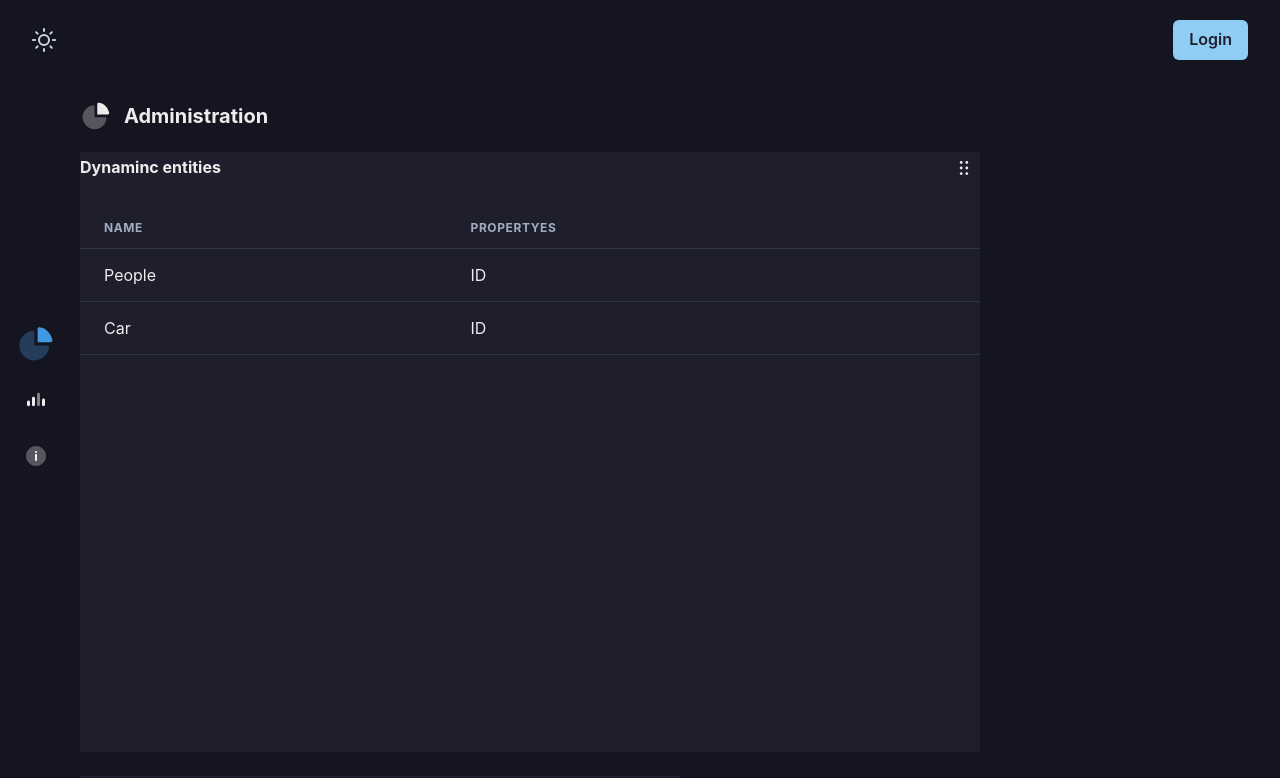
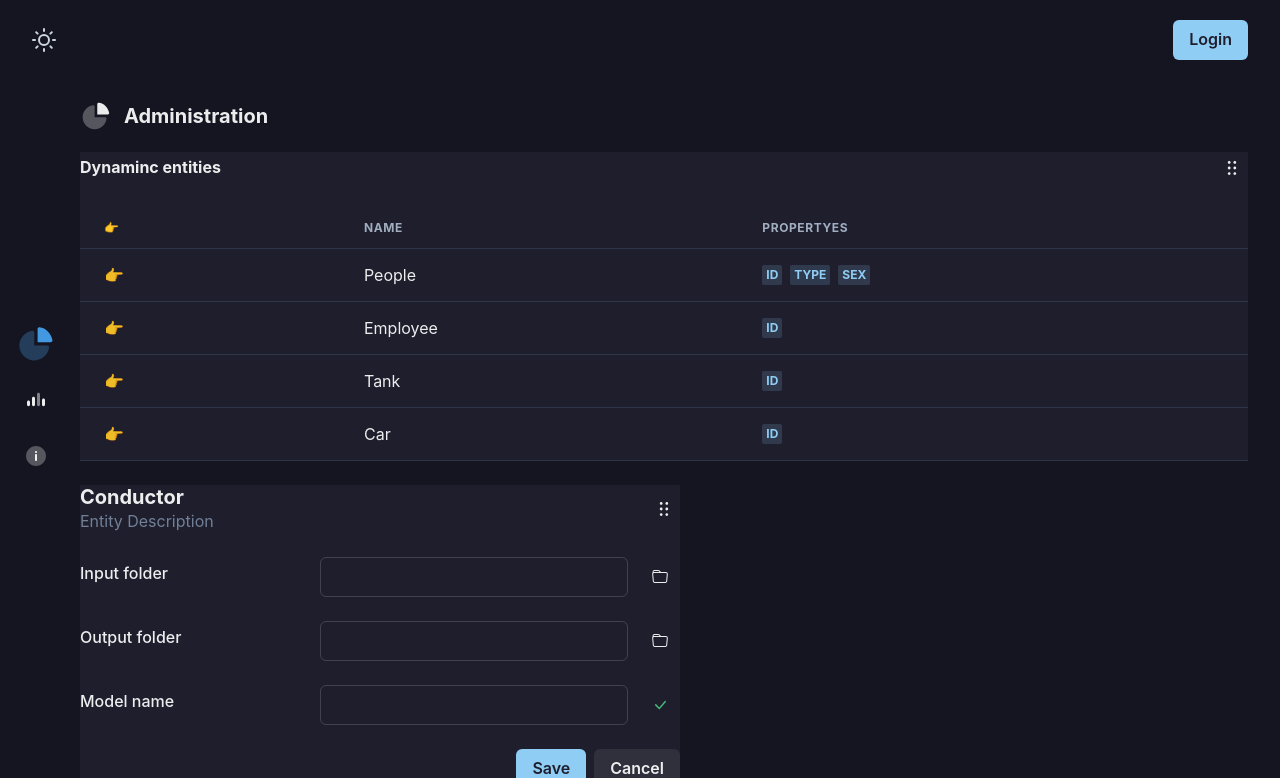
Before and after one commit to TheSpectreTeam/Octopus.GUI, a React app: page /admin in a window 1280 px wide. Shown: the top 778 px of the page. Built offline with nearby package versions, Linux system fonts and the light colour scheme.

Commit message:
feat(DynamicEntities)[OCT-30]: added expanding rows to the table

```diff
--- a/src/features/DynamicEntities/index.tsx
+++ b/src/features/DynamicEntities/index.tsx
@@ -7,52 +7,22 @@ import {
     Flex,
     Heading,
     IconButton,
-    Table as ChakraTable,
+    Table,
     Thead,
     Tbody,
     Tr,
     Th,
     Td,
     chakra,
+    Badge,
+    Code,
 } from "@chakra-ui/react";
 
-import { useTable, useSortBy, Column } from "react-table";
+import { useTable, useSortBy, Column, useExpanded } from "react-table";
 import React from "react";
 import Card from "../../common/Card";
 
 const DynamicEntities = () => {
-    return (
-        <Card width={900} height={600}>
-            <Flex
-                width={"100%"}
-                direction={"row"}
-                alignItems={"center"}
-                justifyContent="space-between"
-            >
-                <Flex>
-                    <Heading as="h2" size="sm">
-                        Dynaminc entities
-                    </Heading>
-                </Flex>
-                <Flex gap={3}>
-                    <IconButton
-                        aria-label="button"
-                        size="sm"
-                        variant={"ghost"}
-                        icon={<DragHandleIcon />}
-                    />
-                </Flex>
-            </Flex>
-            <Flex width={"100%"}>
-                <Table />
-            </Flex>
-        </Card>
-    );
-};
-
-export default DynamicEntities;
-
-const Table = () => {
     type DynamicEntityDBProperty = {
         dataBaseTypeName: string;
         length: number;
@@ -60,16 +30,19 @@ const Table = () => {
         isKey: boolean;
         comment: string;
     };
+
     type DataProperty = {
         propertyName: string;
         systemTypeName: string; //union
         valueIndex: number;
         dynamicEntityDataBaseProperty: DynamicEntityDBProperty;
     };
+
     type Data = {
         entityName: string;
         properties: Array<DataProperty>;
     };
+
     const data: Data[] = React.useMemo(
         (): Data[] => [
             {
@@ -99,6 +72,52 @@ const Table = () => {
                             length: 25,
                         },
                     },
+                    {
+                        propertyName: "Sex",
+                        valueIndex: 2,
+                        systemTypeName: "String",
+                        dynamicEntityDataBaseProperty: {
+                            comment: "entity type",
+                            dataBaseTypeName: "string",
+                            isKey: false,
+                            isNotNull: true,
+                            length: 25,
+                        },
+                    },
+                ],
+            },
+            {
+                entityName: "Employee",
+                properties: [
+                    {
+                        propertyName: "ID",
+                        valueIndex: 3,
+                        systemTypeName: "Int32",
+                        dynamicEntityDataBaseProperty: {
+                            comment: "text",
+                            dataBaseTypeName: "int",
+                            isKey: false,
+                            isNotNull: true,
+                            length: 25,
+                        },
+                    },
+                ],
+            },
+            {
+                entityName: "Tank",
+                properties: [
+                    {
+                        propertyName: "ID",
+                        valueIndex: 4,
+                        systemTypeName: "Int32",
+                        dynamicEntityDataBaseProperty: {
+                            comment: "text",
+                            dataBaseTypeName: "int",
+                            isKey: false,
+                            isNotNull: true,
+                            length: 25,
+                        },
+                    },
                 ],
             },
             {
@@ -106,7 +125,7 @@ const Table = () => {
                 properties: [
                     {
                         propertyName: "ID",
-                        valueIndex: 0,
+                        valueIndex: 5,
                         systemTypeName: "Int32",
                         dynamicEntityDataBaseProperty: {
                             comment: "text",
@@ -125,29 +144,104 @@ const Table = () => {
     const columns = React.useMemo<Column<Data>[]>(
         () => [
             {
+                Header: ({
+                    getToggleAllRowsExpandedProps,
+                    isAllRowsExpanded,
+                }) => (
+                    <span {...getToggleAllRowsExpandedProps()}>
+                        {isAllRowsExpanded ? "👇" : "👉"}
+                    </span>
+                ),
+                id: "expander",
+                Cell: ({ row }: any) => (
+                    <span {...row.getToggleRowExpandedProps()}>
+                        {row.isExpanded ? "👇" : "👉"}
+                    </span>
+                ),
+                width: 10,
+            },
+            {
+                id: "entityName",
                 Header: "Name",
                 accessor: "entityName",
+                width: 30,
             },
             {
+                id: "properties",
                 Header: "Propertyes",
                 accessor: "properties",
-                Cell: ({ value }) => <span>{value[0].propertyName}</span>,
+                width: 60,
+                Cell: ({ value }) => (
+                    <Flex gap={2}>
+                        {value.map((item: any, index: number) => (
+                            <Badge colorScheme={"blue"} key={index}>
+                                {item.propertyName}
+                            </Badge>
+                        ))}
+                    </Flex>
+                ),
             },
         ],
         []
     );
 
+    const renderRowSubComponent = React.useCallback(({ row }: any) => {
+        return (
+            <pre>
+                <Code width={"full"}>
+                    {JSON.stringify(row.values, null, 2)}
+                </Code>
+            </pre>
+        );
+    }, []);
+
+    return (
+        <Card overflowX={"auto"} width={1200} height={"fit-content"}>
+            <Flex
+                width={"100%"}
+                direction={"row"}
+                alignItems={"center"}
+                justifyContent="space-between"
+            >
+                <Flex>
+                    <Heading as="h2" size="sm">
+                        Dynaminc entities
+                    </Heading>
+                </Flex>
+                <Flex gap={3}>
+                    <IconButton
+                        aria-label="button"
+                        size="sm"
+                        variant={"ghost"}
+                        icon={<DragHandleIcon />}
+                    />
+                </Flex>
+            </Flex>
+            <Flex width={"100%"}>
+                <CustomTable
+                    data={data}
+                    columns={columns}
+                    renderRowSubComponent={renderRowSubComponent}
+                />
+            </Flex>
+        </Card>
+    );
+};
+
+export default DynamicEntities;
+
+const CustomTable = ({ columns, data, renderRowSubComponent }: any) => {
     const {
         getTableProps,
         getTableBodyProps,
         headerGroups,
         rows,
         prepareRow,
-        state: { expanded },
-    } = useTable({ columns, data }, useSortBy);
+        visibleColumns,
+    } = useTable({ columns, data }, useSortBy, useExpanded);
 
     return (
-        <ChakraTable {...getTableProps()}>
+        <Table {...getTableProps()}>
             <Thead>
                 {headerGroups.map((headerGroup) => (
                     <Tr {...headerGroup.getHeaderGroupProps()}>
@@ -176,6 +270,7 @@ const Table = () => {
                 {rows.map((row) => {
                     prepareRow(row);
                     return (
+                        <>
                             <Tr {...row.getRowProps()}>
                                 {row.cells.map((cell) => (
                                     <Td {...cell.getCellProps()}>
@@ -183,9 +278,17 @@ const Table = () => {
                                     </Td>
                                 ))}
                             </Tr>
+                            {row.isExpanded ? (
+                                <Tr>
+                                    <Td colSpan={visibleColumns.length}>
+                                        {renderRowSubComponent({ row })}
+                                    </Td>
+                                </Tr>
+                            ) : null}
+                        </>
                     );
                 })}
             </Tbody>
-        </ChakraTable>
+        </Table>
     );
 };
```
Lines whose indentation alone changed are shown as unchanged.
